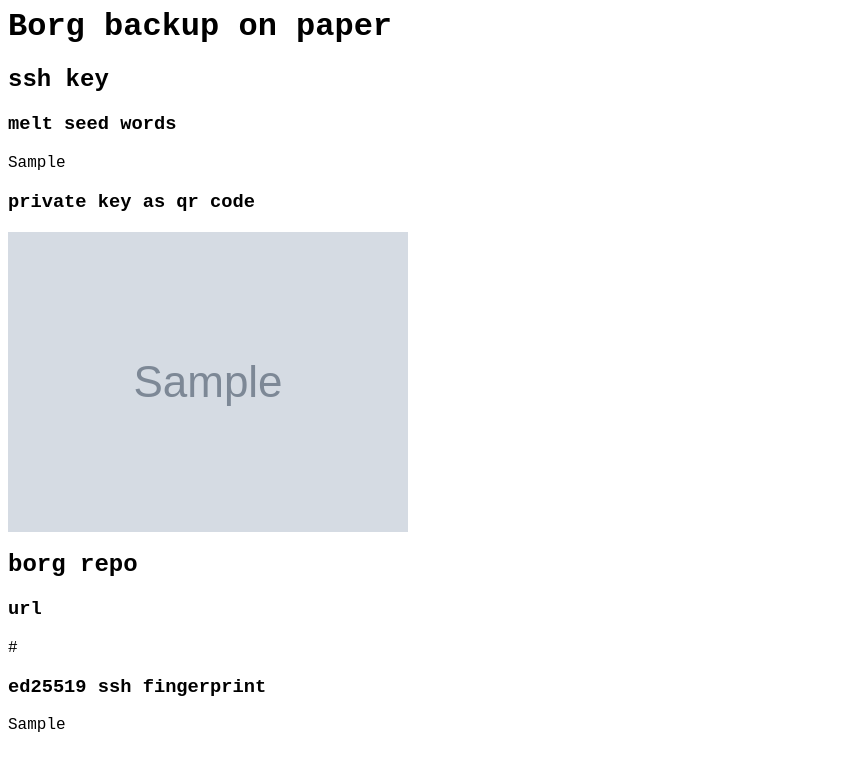
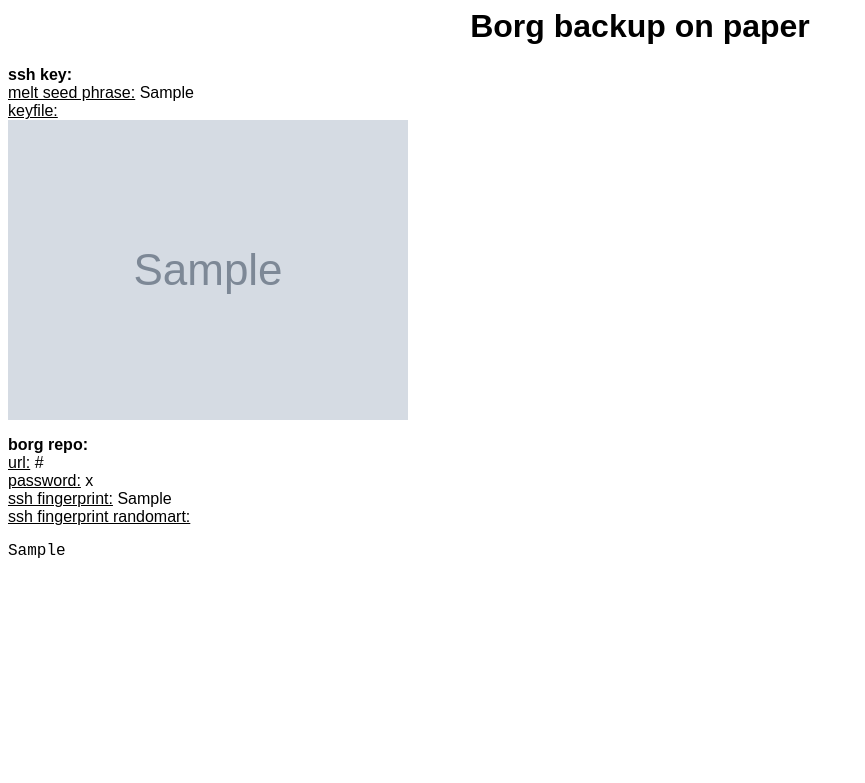
Before and after one commit to mo-pyy/borg_paper_access_info, a Python web app: template paper_backup/templates/main.html in a window 1280 px wide. Shown: the top 783 px of the page, without its empty margins (0-865 px from the left). Run offline with Jinja, Linux system fonts and the light colour scheme; the template is opened without the code that fills it: most values are stand-ins (such as "Sample title", 1, 10 or a date in 2020); grey boxes marked "Sample" are stand-in pictures.

Commit message:
add ssh fingerprint randomart

```diff
--- a/paper_backup/templates/main.html
+++ b/paper_backup/templates/main.html
@@ -4,7 +4,11 @@
             html *
             {
                 color: #000;
-                font-family: 'Courier New', monospace;
+                font-family: Arial, sans-serif;
+            }
+            h1 { text-align: center; }
+            pre {
+                font-family: 'Courier New', Courier, monospace;
             }
 
         </style>
@@ -12,16 +16,20 @@
     <body>
         <h1>Borg backup on paper</h1>
 
-        <h2>ssh key</h2>
-        <h3>melt seed words</h3>
-        <p>{{ssh_key_melt}}</p>
-        <h3>private key as qr code</h3>
-        <img src="{{ssh_qrcode_image_path}}">
+        <p>
+            <b>ssh key:</b> <br>
+            <u>melt seed phrase:</u> {{ssh_key_melt}} <br>
+            <u>keyfile:</u> <br>
+            <img src="{{ssh_qrcode_image_path}}">
+        </p>
 
-        <h2>borg repo</h2>
-        <h3>url</h3>
-        <p>{{borg_repo_url}}</p>
-        <h3>ed25519 ssh fingerprint</h3>
-        <p>{{borg_repo_ssh_fingerprint}}</p>
+        <p>
+            <b>borg repo:</b> <br>
+            <u>url:</u> {{borg_repo_url}} <br>
+            <u>password:</u> {{borg_repo_password}} <br>
+            <u>ssh fingerprint:</u> {{borg_repo_ssh_fingerprint}} <br>
+            <u>ssh fingerprint randomart:</u> <br>
+            <pre>{{borg_repo_ssh_fingerprint_randomart}}</pre>
+        </p>
     </body>
 </html>
```
Also changed, not shown: paper_backup/main.py (+48 -7 lines), 1 other file.
